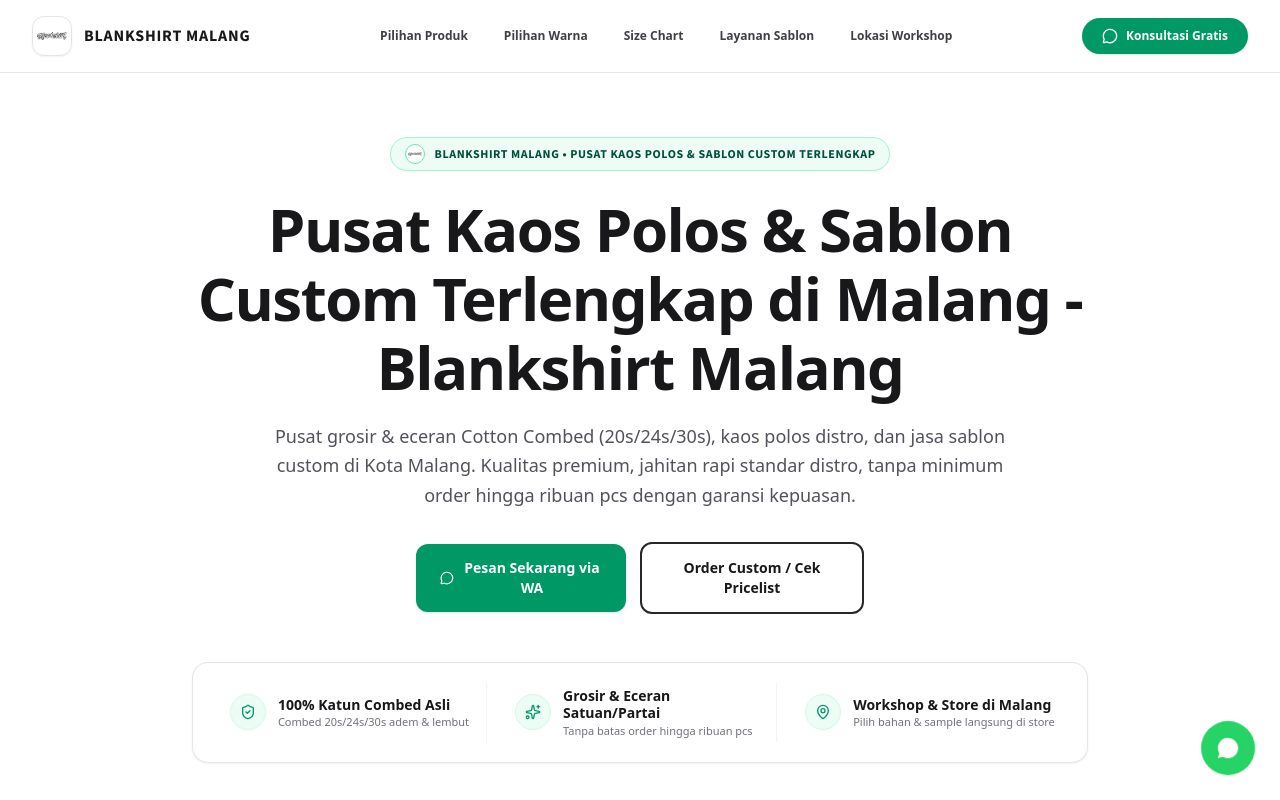
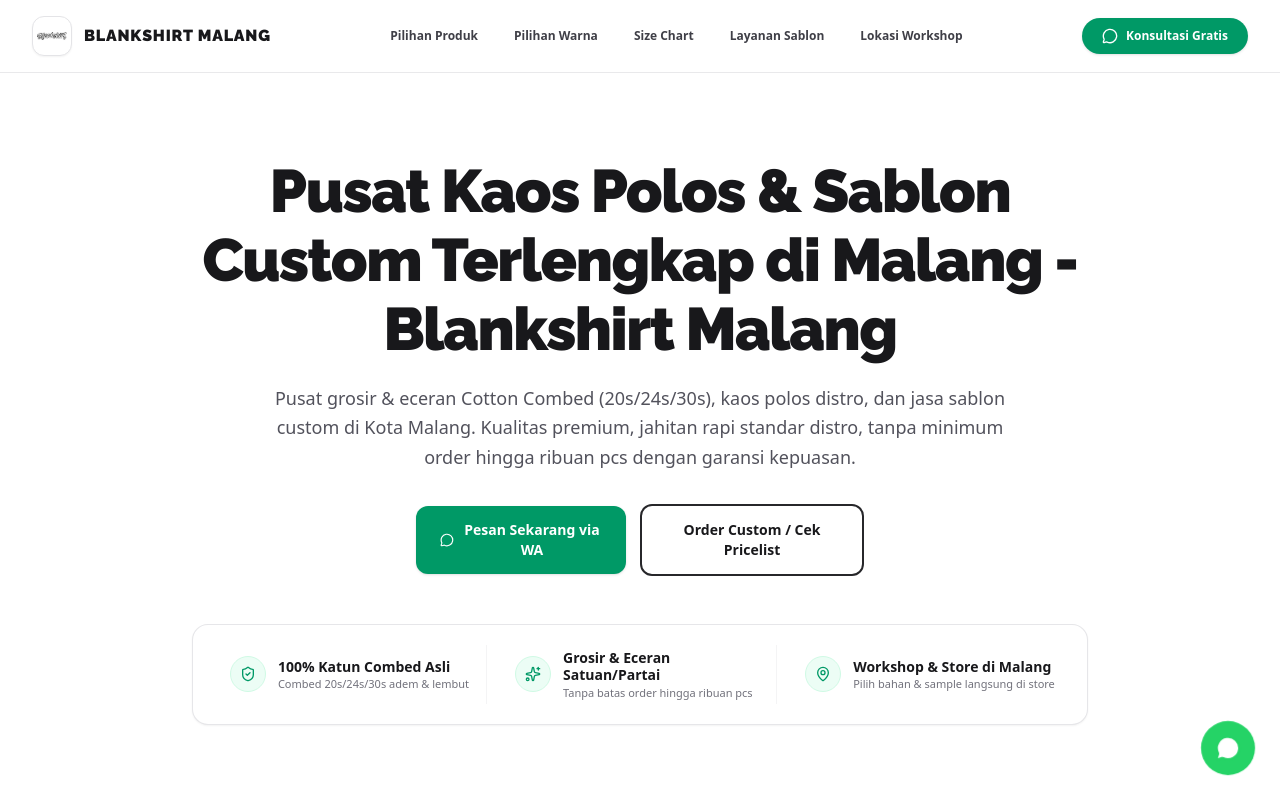
Before and after one commit to MohammadKevin/sablonku, a Next.js app: page / in a window 1280 px wide. Shown: the top 800 px of the page. Built offline with nearby package versions, Linux system fonts and the light colour scheme.

Commit message:
style: switch brand and main headline font to Raleway

```diff
--- a/app/globals.css
+++ b/app/globals.css
@@ -1,7 +1,9 @@
 @import "tailwindcss";
 
 @theme {
-  --font-brand: var(--font-source-sans), sans-serif;
+  --font-brand: var(--font-raleway), sans-serif;
+  --font-heading: var(--font-raleway), sans-serif;
+  --font-raleway: var(--font-raleway), sans-serif;
 }
 
 @layer base {
@@ -12,7 +14,15 @@
 }
 
 .font-brand {
-  font-family: var(--font-source-sans), sans-serif;
+  font-family: var(--font-raleway), sans-serif;
+}
+
+.font-heading {
+  font-family: var(--font-raleway), sans-serif;
+}
+
+.font-raleway {
+  font-family: var(--font-raleway), sans-serif;
 }
 
 /* Subtle dot and grid patterns if needed for subtle texture */
--- a/app/layout.tsx
+++ b/app/layout.tsx
@@ -1,11 +1,11 @@
 import type { Metadata } from "next";
-import { Source_Sans_3, Geist, Geist_Mono } from "next/font/google";
+import { Raleway, Geist, Geist_Mono } from "next/font/google";
 import "./globals.css";
 
-const sourceSans = Source_Sans_3({
-  variable: "--font-source-sans",
+const raleway = Raleway({
+  variable: "--font-raleway",
   subsets: ["latin"],
-  weight: ["400", "600", "700", "800", "900"],
+  weight: ["400", "500", "600", "700", "800", "900"],
 });
 
 const geistSans = Geist({
@@ -41,7 +41,7 @@
   return (
     <html
       lang="id"
-      className={`${sourceSans.variable} ${geistSans.variable} ${geistMono.variable} scroll-smooth antialiased`}
+      className={`${raleway.variable} ${geistSans.variable} ${geistMono.variable} scroll-smooth antialiased`}
     >
       <body className="min-h-full bg-white text-zinc-900 font-sans selection:bg-emerald-500/20 selection:text-emerald-900">
         {children}
--- a/app/page.tsx
+++ b/app/page.tsx
@@ -410,33 +410,13 @@
 
   return (
     <div className="min-h-screen flex flex-col bg-white text-zinc-900 antialiased selection:bg-emerald-500/20 selection:text-emerald-900">
-      {/* 1. NAVBAR */}
       <Navbar />
 
       <main className="flex-1">
-        {/* ========================================== */}
-        {/* 2. HERO SECTION */}
-        {/* ========================================== */}
         <section className="relative overflow-hidden bg-white pt-10 pb-16 md:pt-16 md:pb-20 border-b border-zinc-100">
           <div className="mx-auto max-w-5xl px-4 sm:px-6 lg:px-8 text-center">
-            {/* Top Status Pill / Badge */}
-            <div className="inline-flex items-center gap-2.5 rounded-full border border-emerald-200 bg-emerald-50/90 px-3.5 py-1.5 text-xs font-semibold text-emerald-900 mb-6 shadow-xs">
-              <div className="relative h-5 w-5 rounded-full bg-white border border-emerald-300 overflow-hidden shrink-0 p-0.5">
-                <Image
-                  src="/icon.png"
-                  alt="Blankshirt Icon"
-                  width={20}
-                  height={20}
-                  className="h-full w-full object-contain"
-                />
-              </div>
-              <span className="font-brand font-black tracking-wider">
-                BLANKSHIRT MALANG • PUSAT KAOS POLOS &amp; SABLON CUSTOM TERLENGKAP
-              </span>
-            </div>
-
-            {/* Main H1 Headline */}
-            <h1 className="text-3xl sm:text-5xl lg:text-6xl font-extrabold tracking-tight text-zinc-900 leading-[1.15] max-w-4xl mx-auto">
+
+            <h1 className="font-raleway text-3xl sm:text-5xl lg:text-6xl font-black tracking-tight text-zinc-900 leading-[1.15] max-w-4xl mx-auto pt-5">
               Pusat Kaos Polos &amp; Sablon Custom Terlengkap di Malang - Blankshirt Malang
             </h1>
 
```
